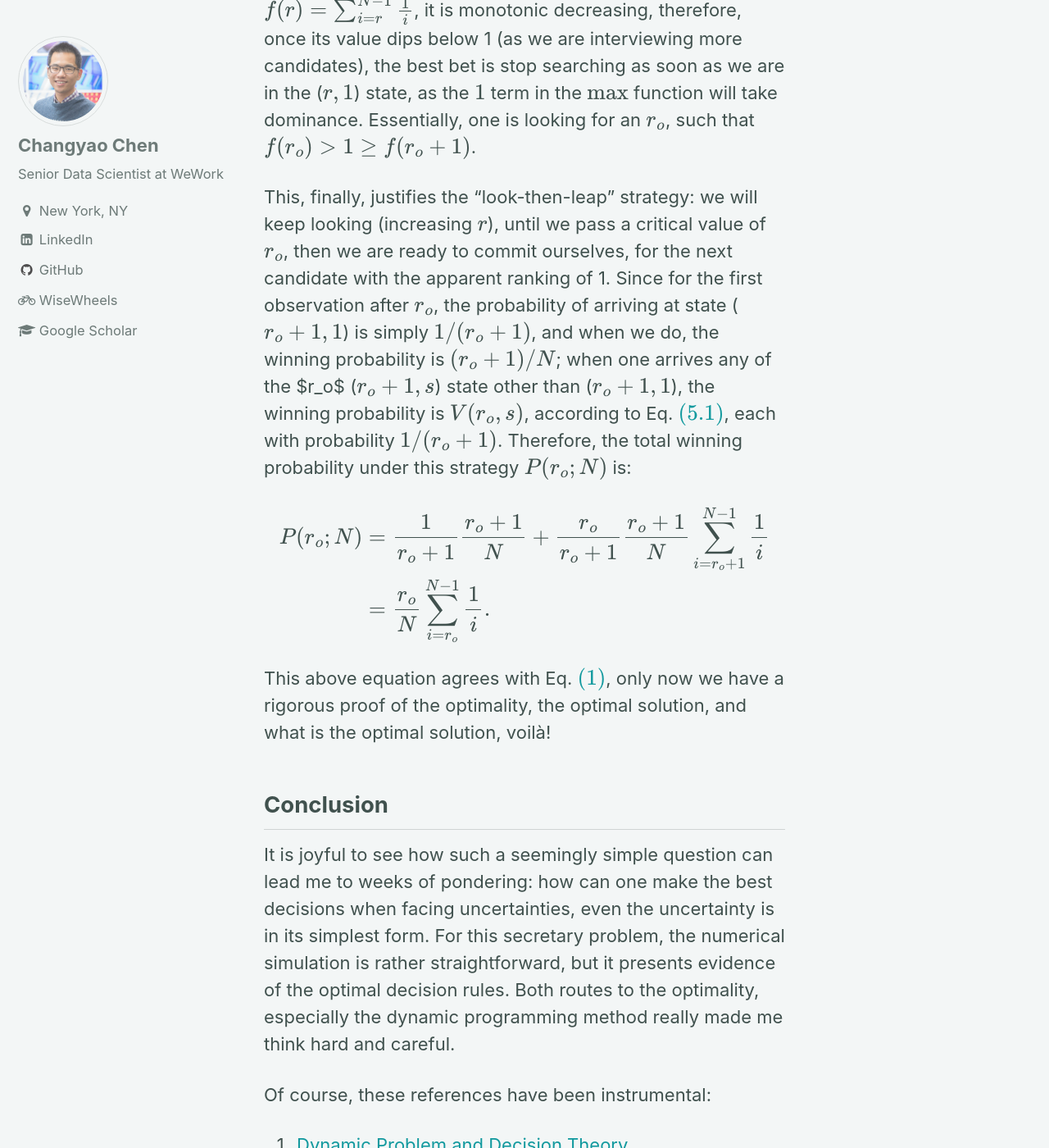
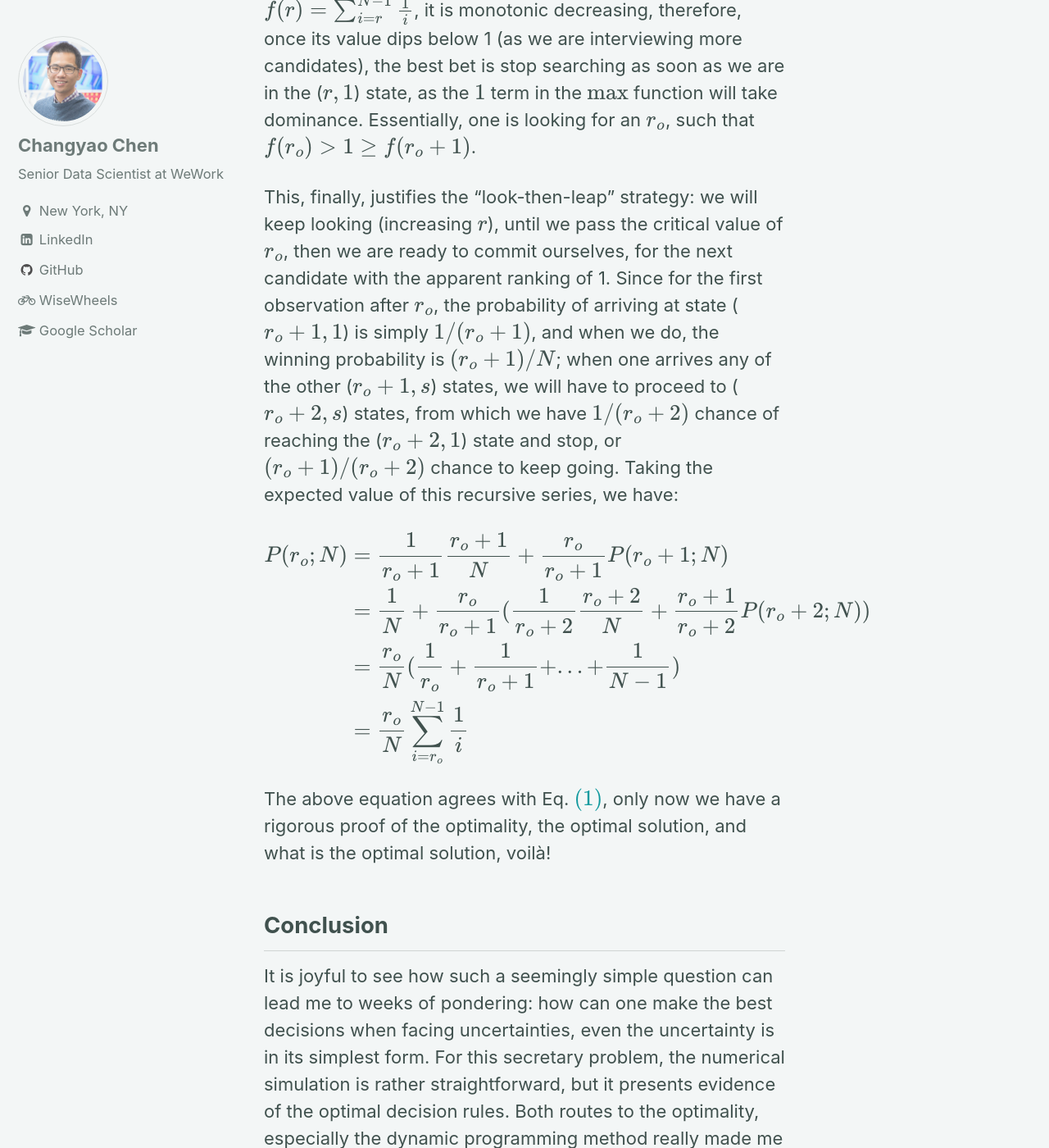
Before and after one commit to changyaochen/changyaochen.github.io, a Jekyll site: the page built from _posts/2019-10-06-secretary-problem.md, in a window 1280 px wide and 1400 px high, scrolled down 9957 px. Shown: the whole window at 82% size. Built offline with Jekyll 4.4.1, drawn with Linux system fonts in a browser that asks for light colours; formulas are drawn with MathJax 3; comment, search, counter and statistics services are not loaded; some of the changed text lies outside the part shown.

Commit message:
Update the winning probability calculation

```diff
--- a/_posts/2019-10-06-secretary-problem.md
+++ b/_posts/2019-10-06-secretary-problem.md
@@ -166,16 +166,19 @@ $$
 
 As we have interviewed $$r$$ candidates, we are equally likely to be at any of the ($$r, s$$) states, each with probability of $$1/r$$. Since we will only stop if we hit the ($$r, 1$$) state, and there is a $$\max$$ function in $$V(r, 1)$$, we are more interested how this $$\max$$ is triggered with different $$r$$. Note that, the function $$f(r) = \sum_{i=r}^{N-1} \frac{1}{i}$$, it is monotonic decreasing, therefore, once its value dips below 1 (as we are interviewing more candidates), the best bet is stop searching as soon as we are in the ($$r, 1$$) state, as the $$1$$ term in the $$\max$$ function will take dominance. Essentially, one is looking for an $$r_o$$, such that $$f(r_o) > 1 \geq f(r_o + 1)$$.
 
-This, finally, justifies the "look-then-leap" strategy: we will keep looking (increasing $$r$$), until we pass a critical value of $$r_o$$, then we are ready to commit ourselves, for the next candidate with the apparent ranking of 1. Since for the first observation after $$r_o$$, the probability of arriving at state ($$r_o + 1, 1$$) is simply $$1/(r_o + 1)$$, and when we do, the winning probability is $$(r_o + 1)/N$$; when one arrives any of the $r_o$ ($$r_o + 1, s$$) state other than ($$r_o + 1, 1$$), the winning probability is $$V(r_o, s)$$, according to Eq. \eqref{eq_dp_bellman_final_1}, each with probability $$1/(r_o + 1)$$. Therefore, the total winning probability under this strategy $$P(r_o; N)$$ is:
+This, finally, justifies the "look-then-leap" strategy: we will keep looking (increasing $$r$$), until we pass the critical value of $$r_o$$, then we are ready to commit ourselves, for the next candidate with the apparent ranking of 1. Since for the first observation after $$r_o$$, the probability of arriving at state ($$r_o + 1, 1$$) is simply $$1/(r_o + 1)$$, and when we do, the winning probability is $$(r_o + 1)/N$$; when one arrives any of the other ($$r_o + 1, s$$) states, we will have to proceed to ($$r_o + 2, s$$) states, from which we have $$1/(r_o + 2)$$ chance of reaching the ($$r_o + 2, 1$$) state and stop, or $$(r_o + 1)/(r_o + 2)$$ chance to keep going. Taking the expected value of this recursive series, we have:
 
 $$
 \begin{align*}
-P(r_o; N) &= \frac{1}{r_o + 1} \frac{r_o + 1}{N} + \frac{r_o}{r_o + 1} \frac{r_o + 1}{N}\sum_{i=r_o + 1}^{N-1} \frac{1}{i}\\
-&= \frac{r_o}{N} \sum_{i=r_o}^{N-1} \frac{1}{i}.
+P(r_o; N)
+&= \frac{1}{r_o + 1} \frac{r_o + 1}{N} + \frac{r_o}{r_o + 1}P(r_o + 1; N)\\
+&= \frac{1}{N} +  \frac{r_o}{r_o + 1}(\frac{1}{r_o + 2}\frac{r_o + 2}{N} + \frac{r_o + 1}{r_o + 2}P(r_o + 2; N))\\
+&= \frac{r_o}{N}(\frac{1}{r_o} + \frac{1}{r_o + 1} + ... + \frac{1}{N-1}) \\
+&= \frac{r_o}{N} \sum_{i=r_o}^{N-1} \frac{1}{i}
 \end{align*}
 $$
 
-This above equation agrees with Eq. \eqref{eq_master}, only now we have a rigorous proof of the optimality, the optimal solution, and what is the optimal solution, voilà!
+The above equation agrees with Eq. \eqref{eq_master}, only now we have a rigorous proof of the optimality, the optimal solution, and what is the optimal solution, voilà!
 
 ## Conclusion
 It is joyful to see how such a seemingly simple question can lead me to weeks of pondering: how can one make the best decisions when facing uncertainties, even the uncertainty is in its simplest form. For this secretary problem, the numerical simulation is rather straightforward, but it presents evidence of the optimal decision rules. Both routes to the optimality, especially the dynamic programming method really made me think hard and careful.
```
